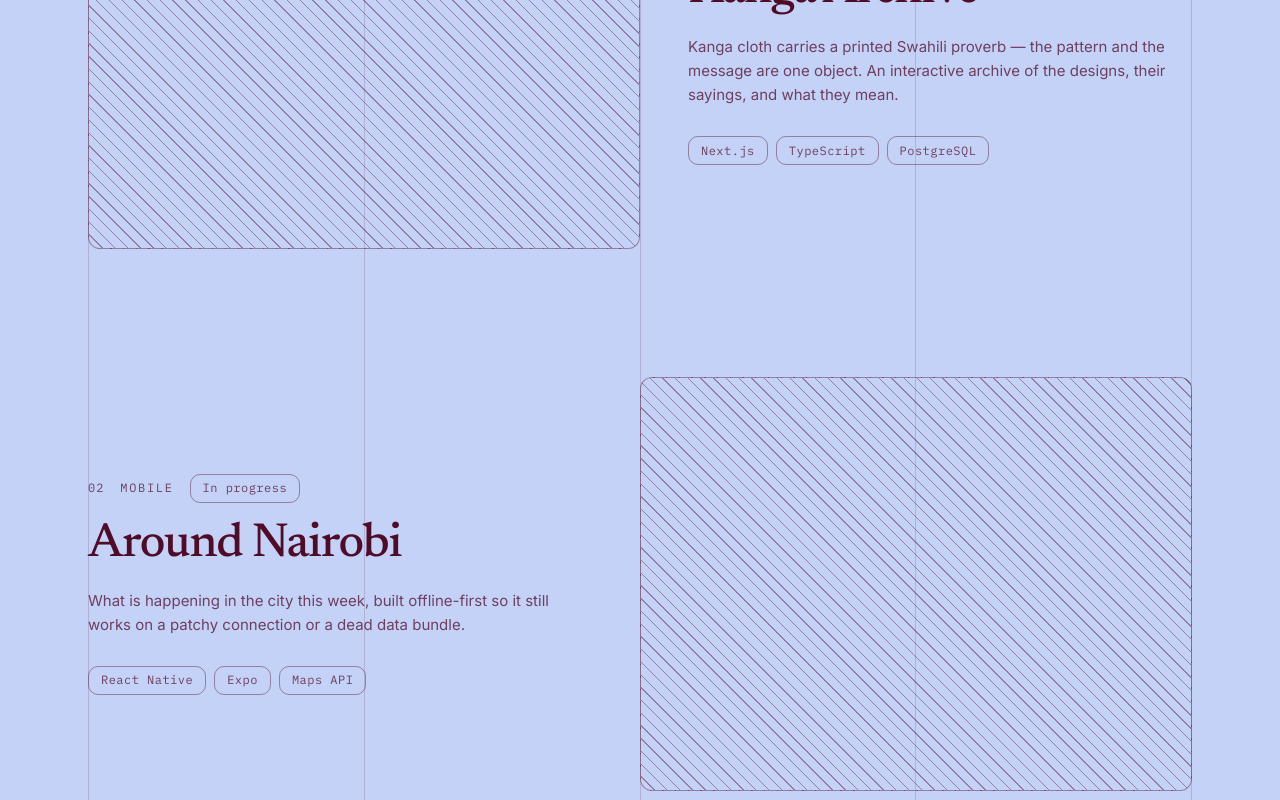
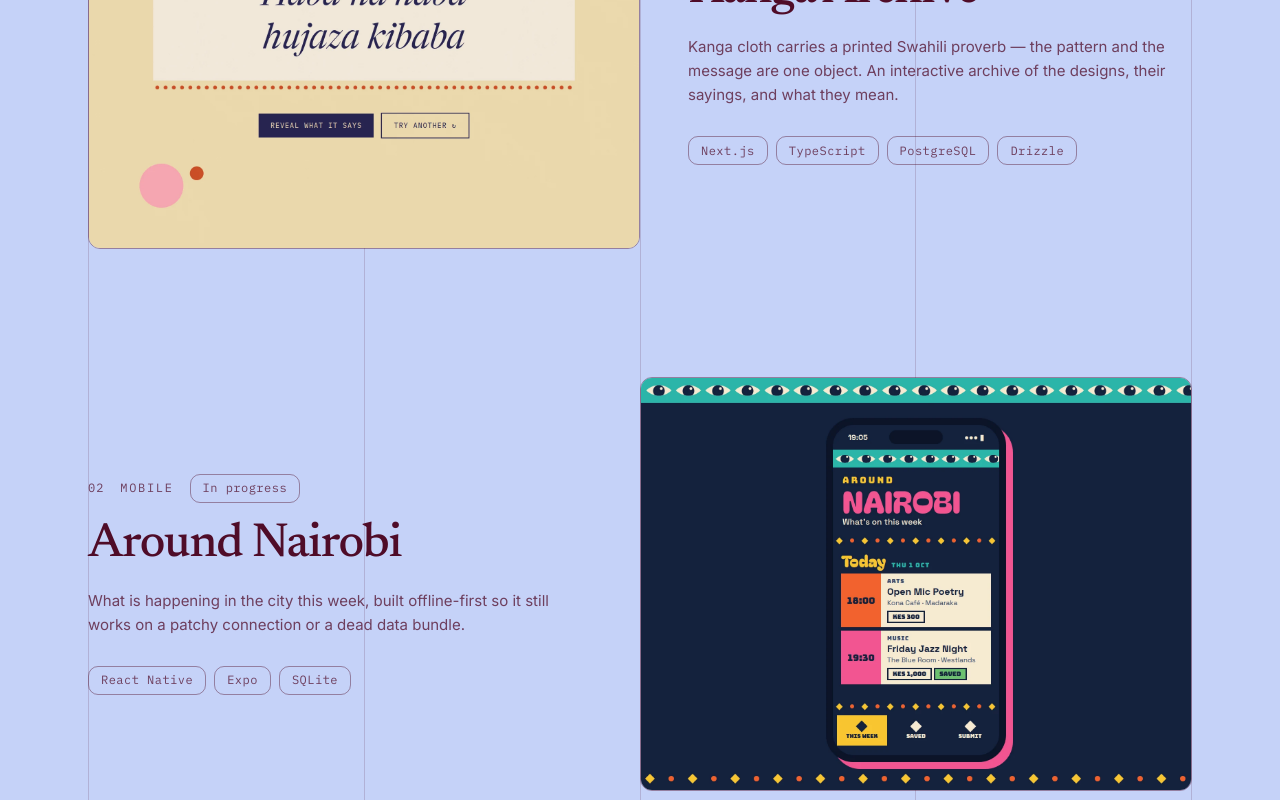
Before and after one commit to r-mbete/rubymbete-portfolio, a Next.js app: page / in a window 1280 px wide. Shown: the part 1800-2600 px from the top of the page. Built offline with nearby package versions, Linux system fonts and the light colour scheme.

Commit message:
feat: add project covers for Kanga Archive and Around Nairobi
Replace the hatched placeholders in the work section with a cover for
each project, keeping the plum title wipe on hover. Update the tech
lists to match the repos: add Drizzle, and replace Maps API with SQLite.

```diff
--- a/components/sections/Work.js
+++ b/components/sections/Work.js
@@ -1,4 +1,5 @@
 "use client";
+import Image from "next/image";
 import { motion, useReducedMotion } from "framer-motion";
 import Field from "@/components/ui/Field";
 import SectionHead from "@/components/ui/SectionHead";
@@ -9,7 +10,9 @@
     title: "Kanga Archive",
     platform: "Web",
     status: "In progress",
-    stack: ["Next.js", "TypeScript", "PostgreSQL"],
+    stack: ["Next.js", "TypeScript", "PostgreSQL", "Drizzle"],
+    cover: "/work/kanga-archive.webp",
+    alt: "The saying Haba na haba hujaza kibaba on a cloth-like band between two rows of spots, above Reveal what it says and Try another buttons, on sand with a few guineafowl spots",
     description:
       "Kanga cloth carries a printed Swahili proverb — the pattern and the message are one object. An interactive archive of the designs, their sayings, and what they mean.",
   },
@@ -18,7 +21,9 @@
     title: "Around Nairobi",
     platform: "Mobile",
     status: "In progress",
-    stack: ["React Native", "Expo", "Maps API"],
+    stack: ["React Native", "Expo", "SQLite"],
+    cover: "/work/around-nairobi.webp",
+    alt: "The Around Nairobi This week screen on a phone, listing Open Mic Poetry and Friday Jazz Night",
     description:
       "What is happening in the city this week, built offline-first so it still works on a patchy connection or a dead data bundle.",
   },
@@ -55,8 +60,18 @@
             <div
               className={`md:col-span-2 ${i % 2 ? "md:order-2" : ""}`}
             >
-              <div className="relative aspect-[4/3] w-full overflow-hidden rounded-[0.75rem] border border-rule-strong hatch">
-                <div className="absolute inset-0 flex items-end bg-opposite p-6 transition-[clip-path] duration-700 ease-[cubic-bezier(0.16,1,0.3,1)] [clip-path:inset(100%_0_0_0)] group-hover:[clip-path:inset(0)]">
+              <div className="relative aspect-[4/3] w-full overflow-hidden rounded-[0.75rem] border border-rule-strong">
+                <Image
+                  src={project.cover}
+                  alt={project.alt}
+                  fill
+                  sizes="(min-width: 768px) 50vw, 100vw"
+                  className="object-cover transition-transform duration-700 ease-[cubic-bezier(0.16,1,0.3,1)] group-hover:scale-[1.03]"
+                />
+                <div
+                  aria-hidden="true"
+                  className="absolute inset-0 flex items-end bg-opposite p-6 transition-[clip-path] duration-700 ease-[cubic-bezier(0.16,1,0.3,1)] [clip-path:inset(100%_0_0_0)] group-hover:[clip-path:inset(0)]"
+                >
                   <span className="display display-em text-4xl text-ground sm:text-5xl">
                     {project.title}
                   </span>
```
Also changed, not shown: public/work/around-nairobi.webp (added), public/work/kanga-archive.webp (added).
